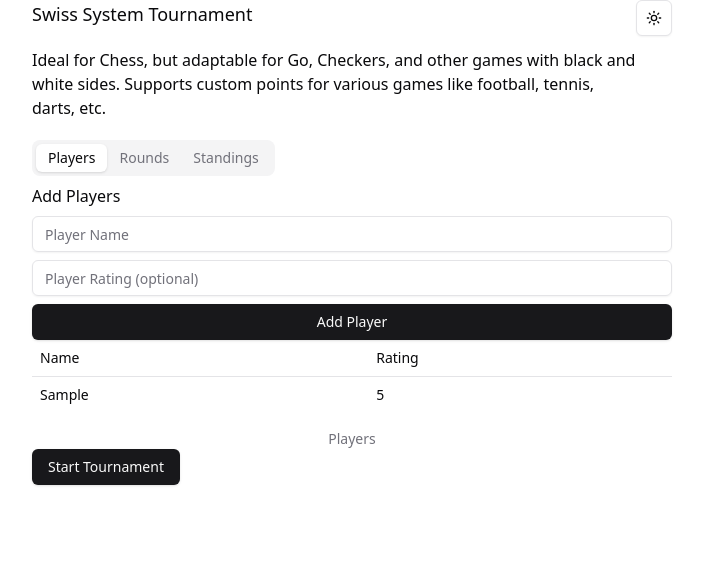
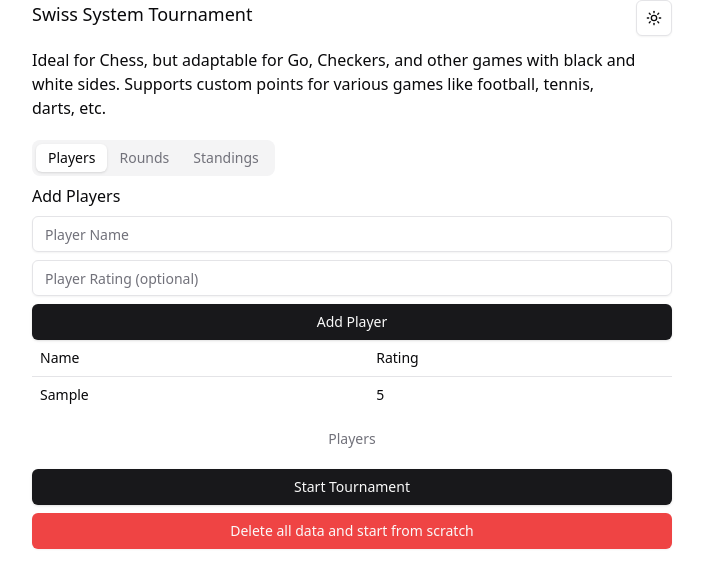
Before and after one commit to tsepakme/aiusha, a React (Vite) app: page / in a window 1280 px wide. Both pictures are taken after typing "Sample", "5" into the empty fields and a click on the button "Add Player". Shown: the top 588 px of the page, without its empty margins (288-991 px from the left). Built offline with nearby package versions, Linux system fonts and the light colour scheme.

Commit message:
Add destructive button to SwissTournament for resetting tournament data

```diff
--- a/src/app/App.tsx
+++ b/src/app/App.tsx
@@ -21,7 +21,7 @@ import { Tabs, TabsContent, TabsList, TabsTrigger } from "@/shared/components/ta
 import { Separator } from "@/shared/components/separator"
 
 import { ModeToggle } from '@/shared/components/mode-toggle';
-import { Tournament, Match } from "@/entities/tournament/model/tournament";
+import { Tournament } from "@/entities/tournament/model/tournament";
 import { runTournament, generateSwissRound, updateResults, calculateRounds } from "@/features/manageTournament/model/manageTournament";
 
 const SwissTournament: React.FC = () => {
@@ -189,7 +189,10 @@ const SwissTournament: React.FC = () => {
             )}
 
             {players.length > 0 && !tournament && (
-              <Button onClick={startTournament}>Start Tournament</Button>
+              <div className='flex flex-col gap-2 mt-5'>
+                <Button onClick={startTournament}>Start Tournament</Button>
+                <Button variant={'destructive'} onClick={startNewTournament}>Delete all data and start from scratch</Button>
+              </div>
             )}
           </TabsContent>
           <TabsContent value="rounds">
@@ -242,6 +245,8 @@ const SwissTournament: React.FC = () => {
                 {isFinished && (
                   <p>The tournament has finished. Go to the 'Standings' tab to see the final standings.</p>
                 )}
+
+                <Button variant={'destructive'} onClick={startNewTournament}>Delete all data and start from scratch</Button>
               </div>
             )}
           </TabsContent>
```
